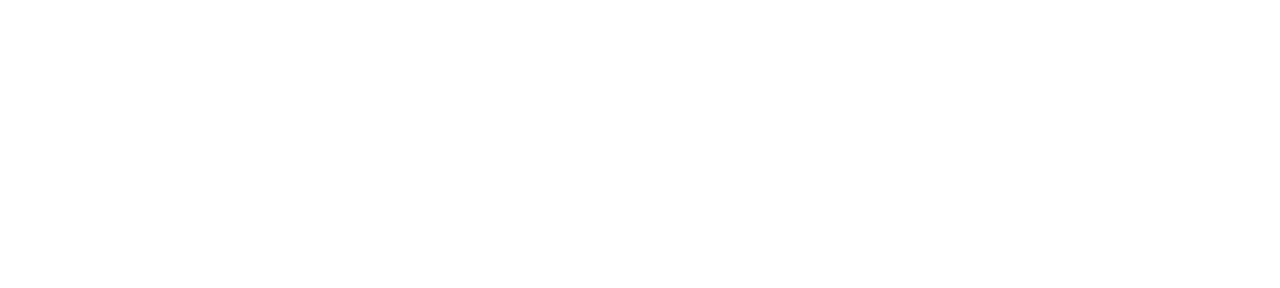
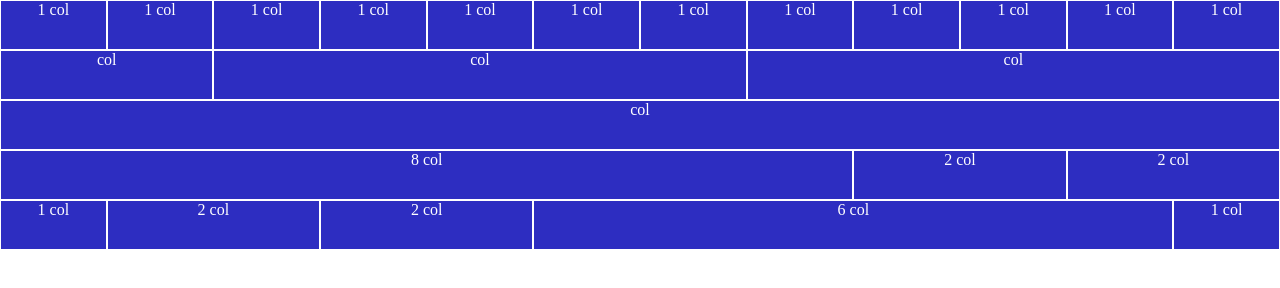
Before and after one commit to teoibnz/html-css-12bool, a plain HTML site: page index.html in a window 1280 px wide. Drawn offline with Linux system fonts and the light colour scheme.

Commit message:
esecuzione esercizio prime 5 righe

```diff
--- a/css/boolflex.css
+++ b/css/boolflex.css
@@ -17,10 +17,12 @@
 
 
 [class*="col-"]{
-    height: 100px;
-    border: 1px solid black;
+    height: 50px;
+    border: 1px solid white;
+    color: white;
     background-color: rgb(45, 45, 193);
     flex: 0 0 auto;
+    text-align: center;
 }
 
 .col {
--- a/index.html
+++ b/index.html
@@ -11,7 +11,44 @@
 </head>
 <body>
     <div class="container">
+        <div class="row">
+            <div class="col-1">1 col</div>
+            <div class="col-1">1 col</div>
+            <div class="col-1">1 col</div>
+            <div class="col-1">1 col</div>
+            <div class="col-1">1 col</div>
+            <div class="col-1">1 col</div>
+            <div class="col-1">1 col</div>
+            <div class="col-1">1 col</div>
+            <div class="col-1">1 col</div>
+            <div class="col-1">1 col</div>
+            <div class="col-1">1 col</div>
+            <div class="col-1">1 col</div>
+        </div>
 
+        <div class="row">
+            <div class="col-2">col</div>
+            <div class="col-5">col</div>
+            <div class="col-5">col</div>
+        </div>
+
+        <di class="row">
+            <div class="col-12">col</div>
+        </div>
+
+        <div class="row">
+            <div class="col-8">8 col</div>
+            <div class="col-2">2 col</div>
+            <div class="col-2">2 col</div>
+        </div>
+
+        <div class="row">
+            <div class="col-1">1 col</div>
+            <div class="col-2">2 col</div>
+            <div class="col-2">2 col</div>
+            <div class="col-6">6 col</div>
+            <div class="col-1">1 col</div>
+        </div>
     </div>
 </body>
 </html>
```
